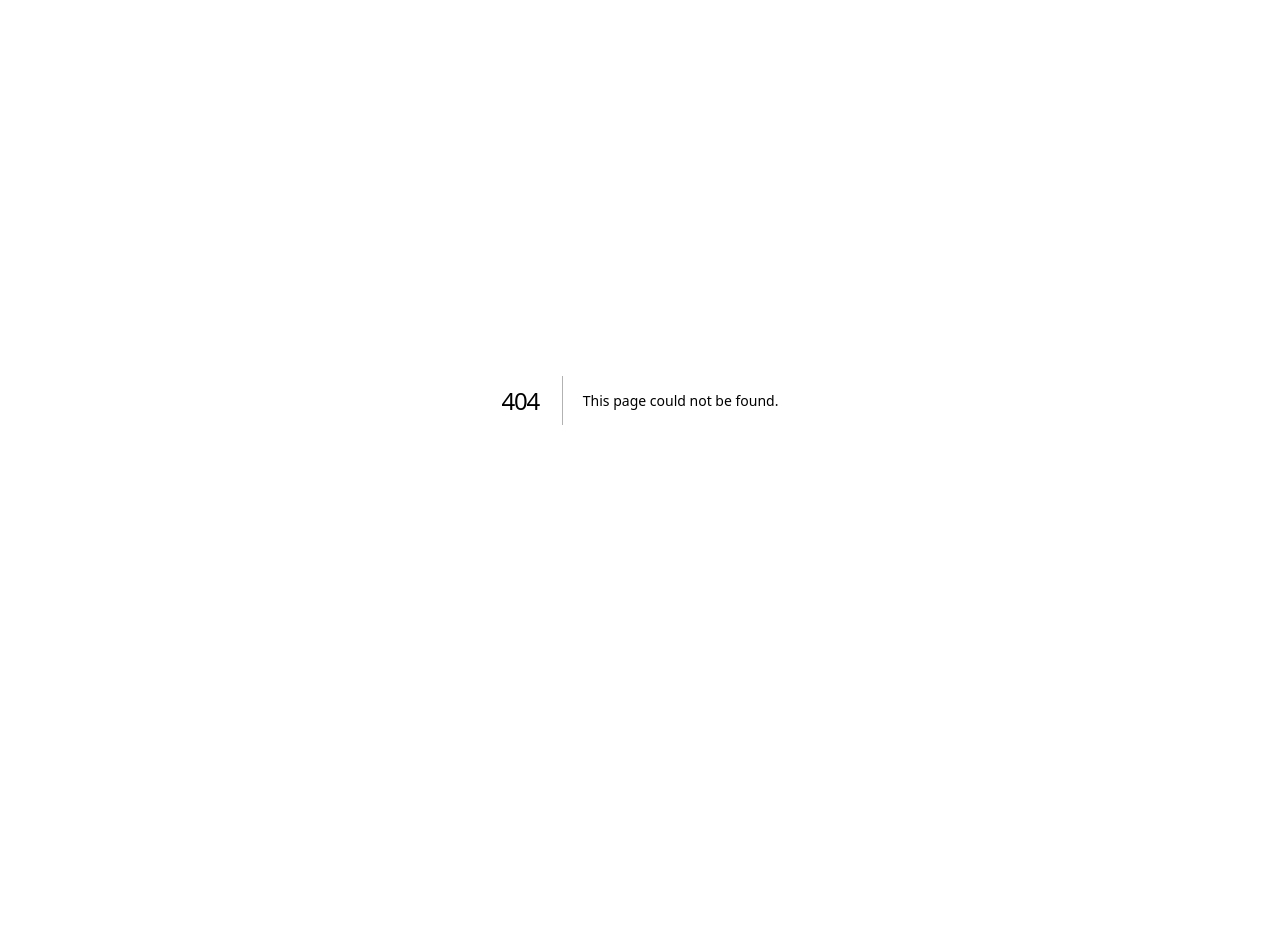
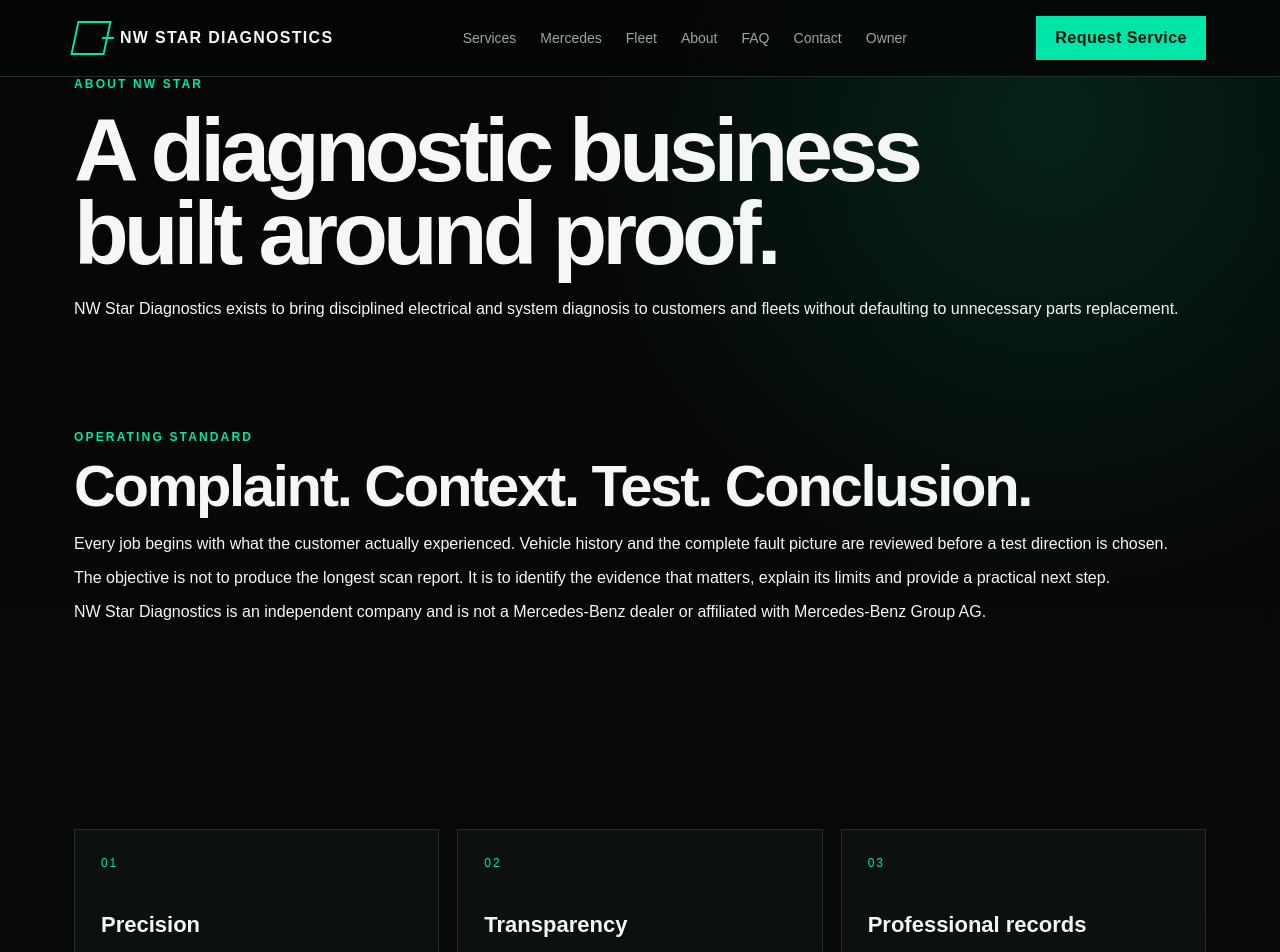
Before and after one commit to VitaliiOm23/NWStar, a Next.js app: page /about in a window 1280 px wide. Before the commit this address had no page. Shown: the top 952 px of the page. Before the commit the page ends 800 px from the top, so only its background shows below. Built offline with nearby package versions, Linux system fonts and the light colour scheme.

Commit message:
Add about page

```diff
--- /dev/null
+++ b/app/about/page.tsx
@@ -0,0 +1,4 @@
+import { CtaBand, PublicShell } from "../../components/PublicShell";
+export default function AboutPage(){return <PublicShell eyebrow="About NW Star" title="A diagnostic business built around proof." intro="NW Star Diagnostics exists to bring disciplined electrical and system diagnosis to customers and fleets without defaulting to unnecessary parts replacement.">
+<section className="section"><div className="shell split"><div><div className="eyebrow">Operating standard</div><h2>Complaint. Context. Test. Conclusion.</h2></div><div className="prose"><p>Every job begins with what the customer actually experienced. Vehicle history and the complete fault picture are reviewed before a test direction is chosen.</p><p>The objective is not to produce the longest scan report. It is to identify the evidence that matters, explain its limits and provide a practical next step.</p><p>NW Star Diagnostics is an independent company and is not a Mercedes-Benz dealer or affiliated with Mercedes-Benz Group AG.</p></div></div></section>
+<section className="section alt"><div className="shell grid-3"><article className="card"><div className="card-number">01</div><h3>Precision</h3><p>Use measured data and platform information to narrow the cause.</p></article><article className="card"><div className="card-number">02</div><h3>Transparency</h3><p>Separate confirmed findings from possibilities and required follow-up.</p></article><article className="card"><div className="card-number">03</div><h3>Professional records</h3><p>Keep customer, vehicle and diagnostic history organized for continuity.</p></article></div></section><CtaBand /></PublicShell>}
```
